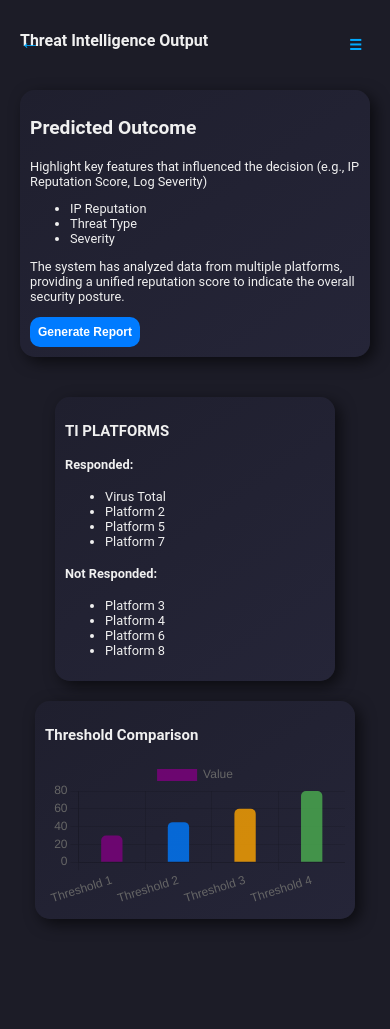
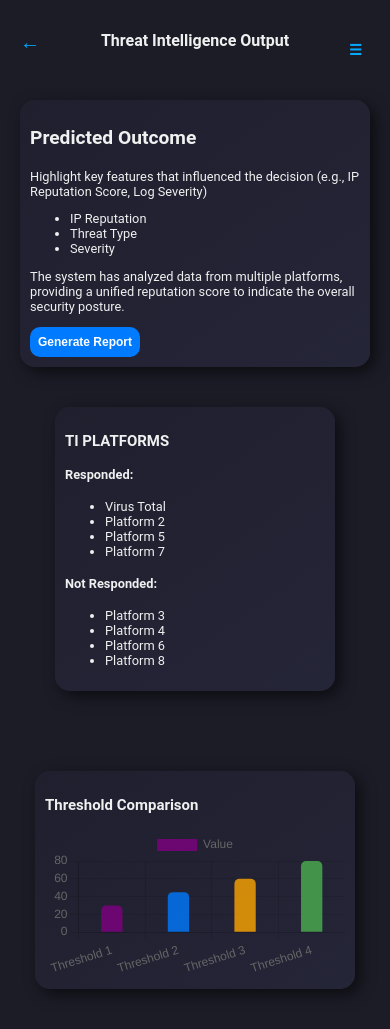
Before and after one commit to qiratsaleem/ccti, a React (Create React App) app in the folder ccti-app/: page /detail-display in a window 390 px wide. Before the commit the page ends 959 px from the top, so only its background shows below. Built offline with nearby package versions, Linux system fonts and the light colour scheme.

Commit message:
updated code

```diff
--- a/ccti-app/src/components/DetailDisplay.css
+++ b/ccti-app/src/components/DetailDisplay.css
@@ -1,3 +1,4 @@
+/* General Container Styles */
 .details-page-container {
     background-color: #1c1c27;
     color: #f0f0f0;
@@ -19,9 +20,10 @@
     box-sizing: border-box;
 }
 
+/* Header Container */
 .header-container {
     display: flex;
-    justify-content: space-between;
+    justify-content: center;
     align-items: center;
     width: 100%;
     margin-bottom: 20px;
@@ -49,9 +51,10 @@
     text-align: center;
     color: #f0f0f0;
     font-size: 1.4em;
-    margin-bottom: 20px;
+    margin-bottom: 30px; /* Increased for spacing */
 }
 
+/* Main Content Layout */
 .main-content {
     display: flex;
     flex-wrap: wrap;
@@ -59,6 +62,7 @@
     gap: 20px;
     width: 100%;
     box-sizing: border-box;
+    margin-bottom: 30px; /* Added gap below containers */
 }
 
 .predicted-outcome,
@@ -81,8 +85,10 @@
 
 .threshold-comparison {
     flex: 1 1 calc(100% - 20px);
+    margin-top: 30px; /* Added gap above the graph */
 }
 
+/* Popup Styles */
 .popup-overlay {
     position: fixed;
     top: 0;
@@ -106,6 +112,7 @@
     text-align: center;
 }
 
+/* Responsive Styles */
 @media (max-width: 768px) {
     .main-content {
         flex-direction: column;
@@ -146,3 +153,22 @@
         font-size: 0.9em;
     }
 }
+
+
+@media (max-width: 480px) {
+    .predicted-outcome,
+    .ti-platforms,
+    .threshold-comparison {
+        font-size: 0.8em;
+        padding: 10px;
+    }
+
+    .output-heading {
+        font-size: 1em;
+    }
+
+    .back-arrow,
+    .menu-button {
+        font-size: 0.9em;
+    }
+}
```
